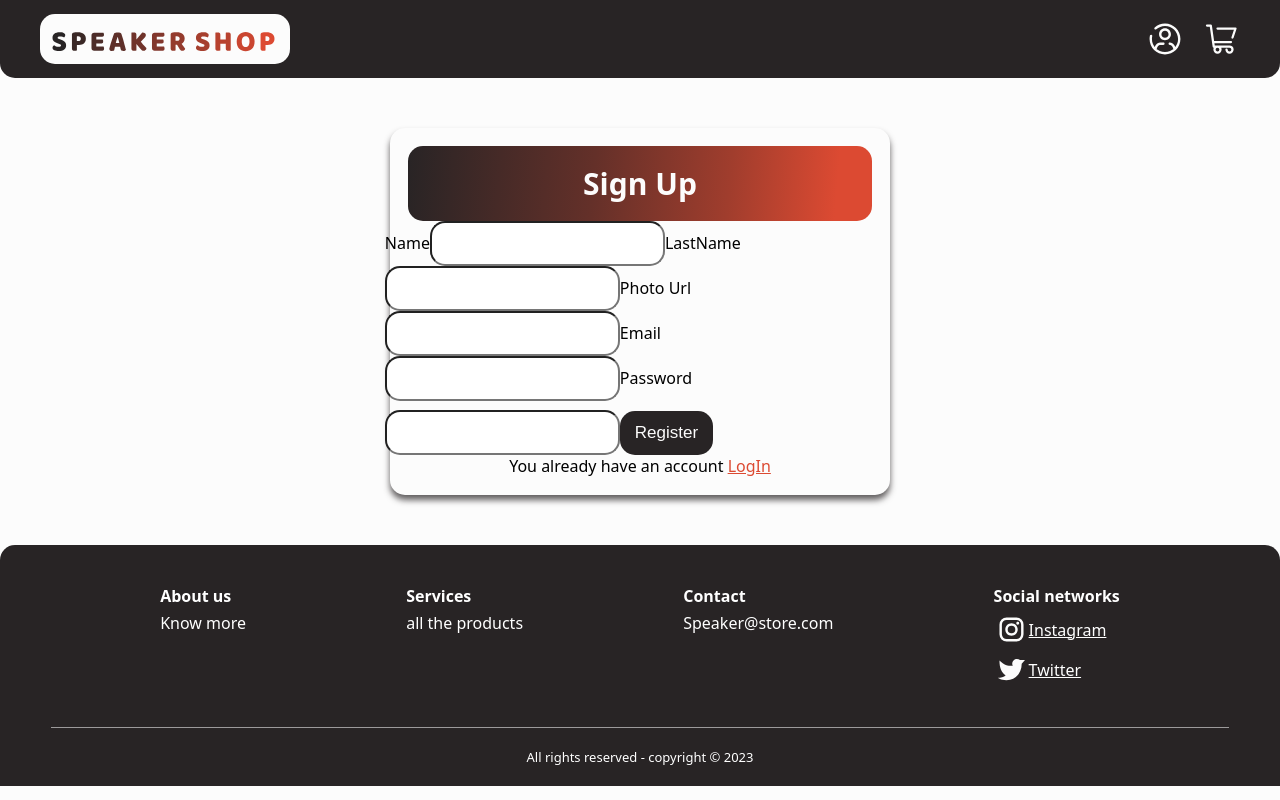
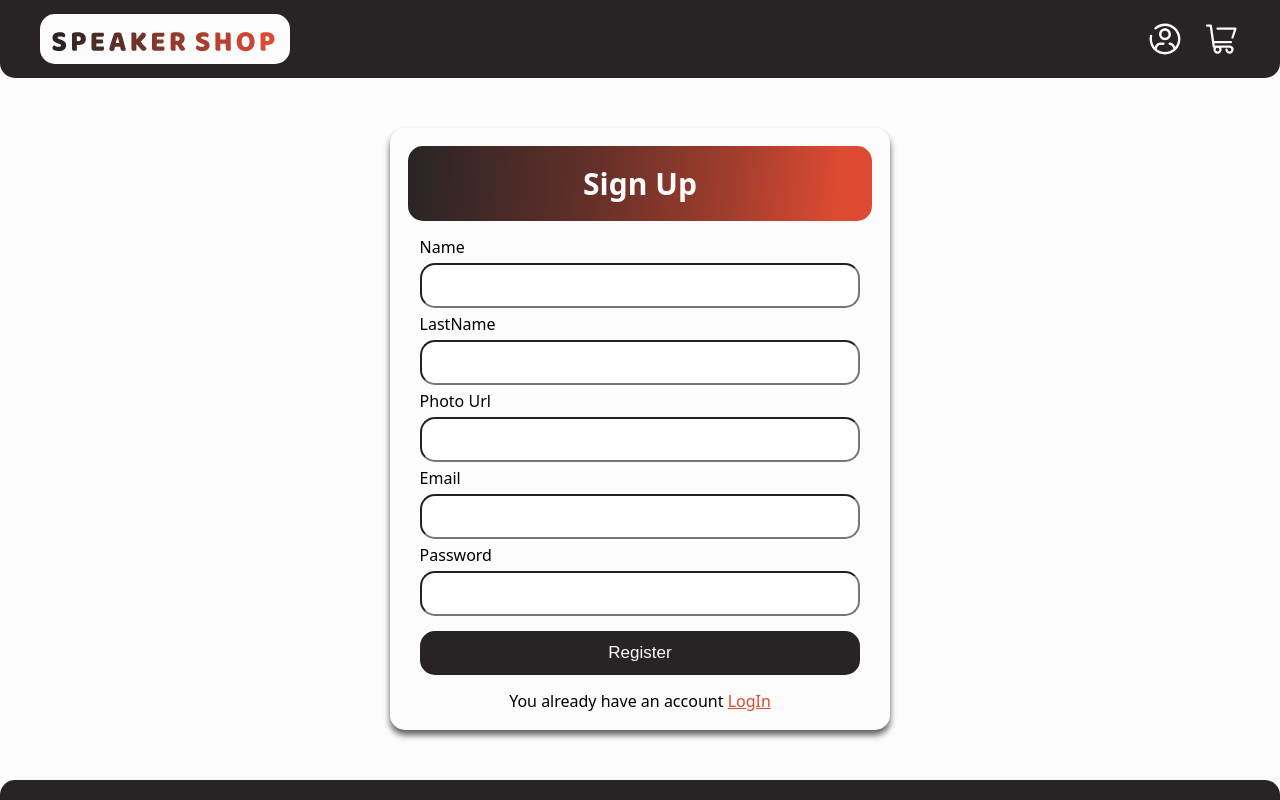
Before and after one commit to JoaquinDeLuca/store, a Next.js app: page /signup in a window 1280 px wide. Shown: the top 800 px of the page. Built offline with nearby package versions, Linux system fonts and the light colour scheme.

Commit message:
style form

```diff
--- a/styles/signUp.module.css
+++ b/styles/signUp.module.css
@@ -12,7 +12,7 @@
     justify-content: center;
     border-radius: 15px;
     padding: 18px;
-    margin: 50px;
+    margin: 50px 0;
     box-shadow: 0px 5px 6px 0px rgba(40,36,37,0.73);
     -webkit-box-shadow: 0px 5px 6px 0px rgba(40,36,37,0.73);
     -moz-box-shadow: 0px 5px 6px 0px rgba(40,36,37,0.73);
@@ -32,8 +32,11 @@
     font-size: 30px;
 }
 .form{
+    display: flex;
+    flex-direction: column;
     gap: 5px;
-    width: 120%;
+    margin: 15px 0;
+    width: 95%;
 }
 .label{
     font-size: 16px;
@@ -56,15 +59,21 @@
 .link{
     color: var(--orangeThree);
 }
+.errorMsg{
+    background-color: rgba(255, 0, 0, 0.121);
+    border-radius: 15px;
+    color: rgb(255, 21, 0);
+    font-size: 16px;
+    text-align: center;
+    padding: 4px;
+    margin-top: 10px;
+}
 @media (min-width: 425px) {
     .container{
-        width: auto;
+        width:  74%;
     }
     .input{
         padding: 12px 16px;
-    }
-    .form{
-        width: 110%;
     }
 }
 
```
